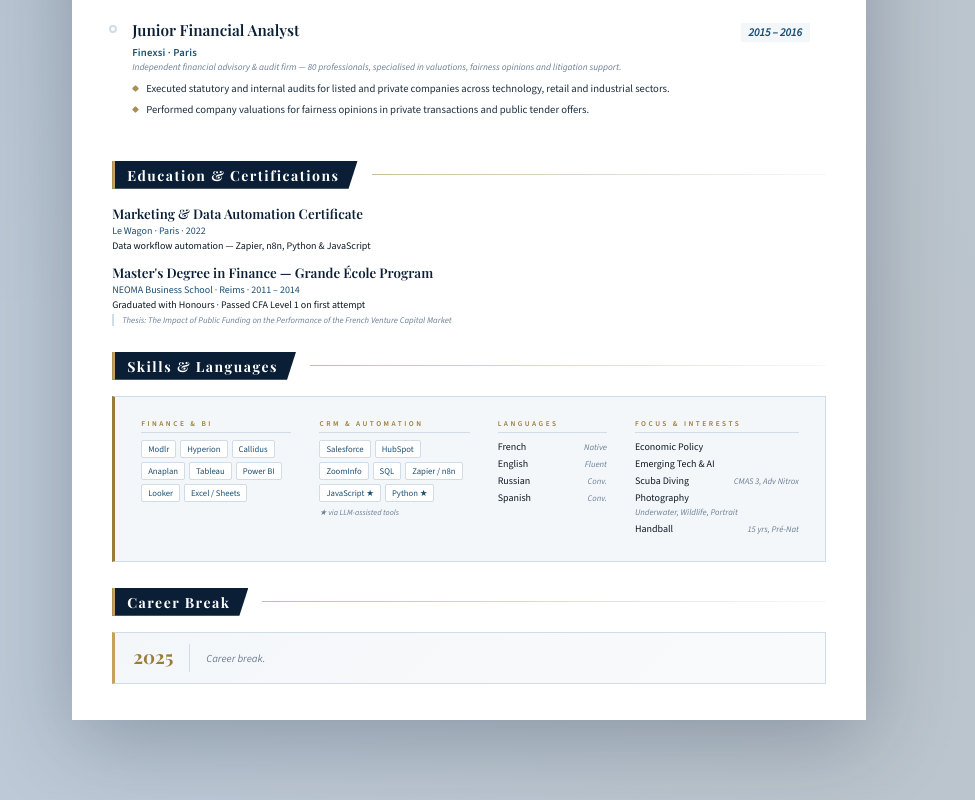
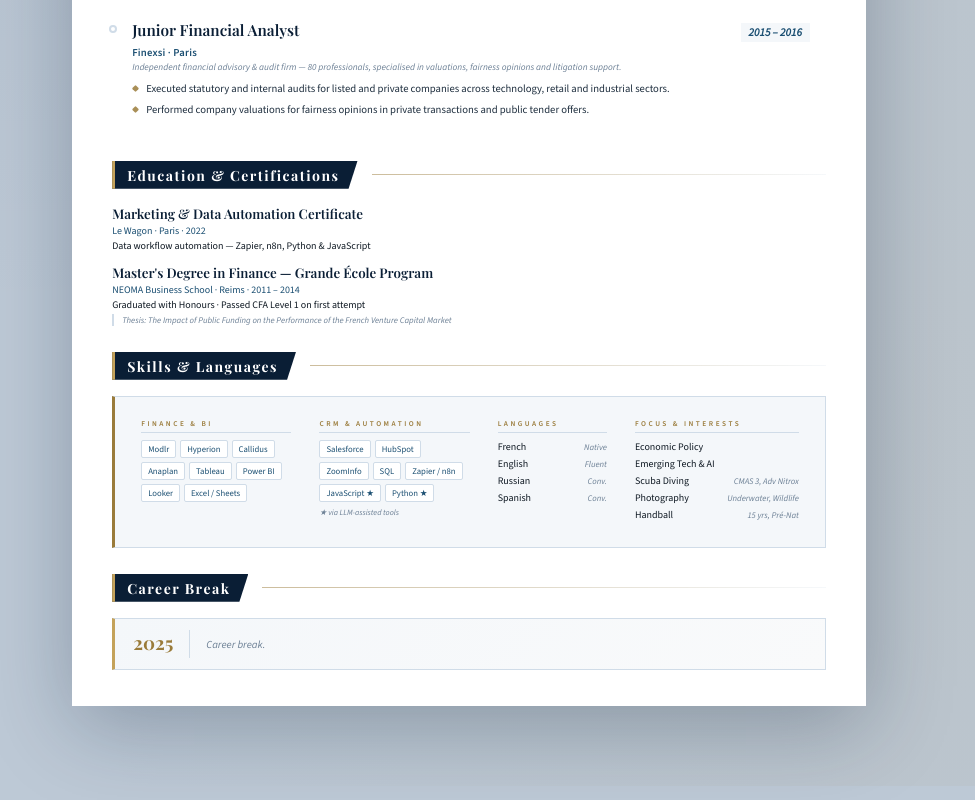
Before and after one commit to FelixMuzellec/resume, a plain HTML site: page index.html in a window 1280 px wide. Shown: the part 1636-2436 px from the top of the page, without its empty margins (171-1146 px from the left). Drawn offline with nearby package versions, Linux system fonts and the light colour scheme; a web font is replaced by a local one.

Commit message:
Update index.html

```diff
--- a/index.html
+++ b/index.html
@@ -740,7 +740,7 @@ li strong { color: var(--navy); font-weight: 600; }
         <div class="lang-row"><span class="lang-name">Economic Policy</span></div>
         <div class="lang-row"><span class="lang-name">Emerging Tech &amp; AI</span></div>
         <div class="lang-row"><span class="lang-name">Scuba Diving</span><span class="lang-level">CMAS 3, Adv Nitrox</span></div>
-        <div class="lang-row"><span class="lang-name">Photography</span><span class="lang-level">Underwater, Wildlife, Portrait</span></div>
+        <div class="lang-row"><span class="lang-name">Photography</span><span class="lang-level">Underwater, Wildlife</span></div>
         <div class="lang-row"><span class="lang-name">Handball</span><span class="lang-level">15 yrs, Pré-Nat</span></div>
       </div>
 
```
